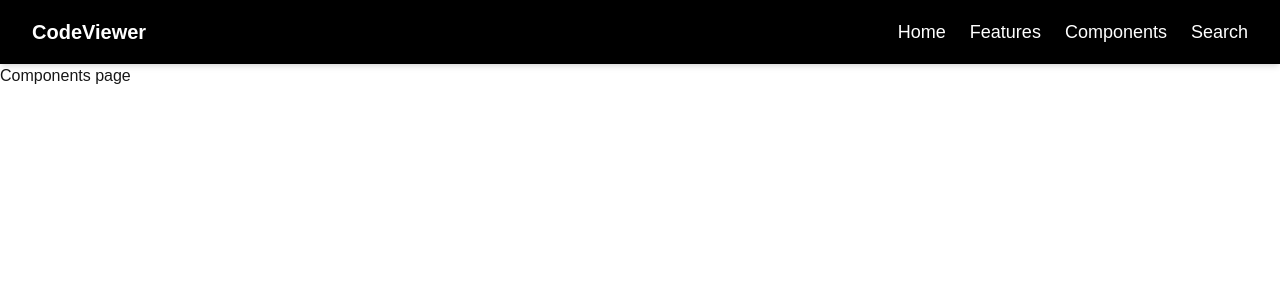
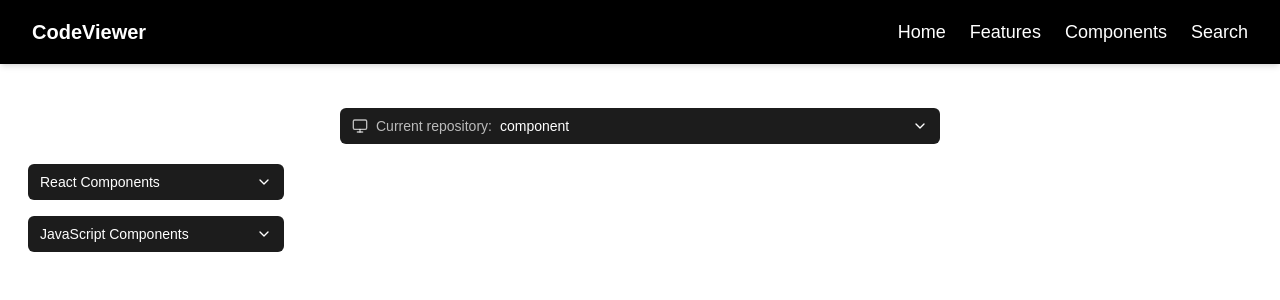
Before and after one commit to radhika757/machine-coding, a Next.js app: page /components in a window 1280 px wide. Shown: the top 300 px of the page. Built offline with nearby package versions, Linux system fonts and the light colour scheme.

Commit message:
Side Menu and dropdown ready

```diff
--- a/app/(routes)/components/page.tsx
+++ b/app/(routes)/components/page.tsx
@@ -1,12 +1,21 @@
 "use client"
 
+import Dropdown from '@/app/_components/dropdown/Dropdown'
+import SideMenu from '@/app/_components/side-menu/SideMenu'
 import React from 'react'
 
 const components = () => {
   return (
-    <div>
-      Components page
+   <>
+   <div className='px-7 py-6'>
+    <div className='flex justify-center mt-5'>
+      <Dropdown/>
     </div>
+    <div className='flex mt-5'>
+      <SideMenu/>
+    </div>
+   </div>
+   </>
   )
 }
 
--- /dev/null
+++ b/app/_components/dropdown/Dropdown.tsx
@@ -0,0 +1,68 @@
+import { ChevronDown, Monitor } from 'lucide-react'
+import React, { useState } from 'react'
+
+
+interface Option {
+    value: string
+    label: string
+}
+
+const options: Option[] = [
+    { value: "component", label: "component" },
+    { value: "code", label: "code" },
+]
+
+const Dropdown = () => {
+    const [isOpen, setIsOpen] = useState(false)
+    const [selectedOption, setSelectedOption] = React.useState<Option>(options[0])
+    const dropdownRef = React.useRef<HTMLDivElement>(null)
+
+    React.useEffect(() => {
+        const handleClickOutside = (event: MouseEvent) => {
+            if (dropdownRef.current && !dropdownRef.current.contains(event.target as Node)) {
+                setIsOpen(false)
+            }
+        }
+
+        document.addEventListener("mousedown", handleClickOutside)
+        return () => document.removeEventListener("mousedown", handleClickOutside)
+    }, [])
+
+    const handleSelect = (option: Option) => {
+        setSelectedOption(option)
+        setIsOpen(false)
+    }
+
+    return (
+        <div className="relative w-full max-w-[600px]" ref={dropdownRef}>
+            <button
+                onClick={() => setIsOpen(!isOpen)}
+                className="flex w-full items-center justify-between gap-2 rounded-md bg-[#1c1c1c] px-3 py-2 text-sm text-white transition-colors hover:bg-[#2c2c2c]"
+            >
+                <div className="flex items-center gap-2">
+                    <Monitor className="h-4 w-4 text-white/70" />
+                    <span className="text-white/70">Current repository:</span>
+                    <span>{selectedOption.label}</span>
+                </div>
+                <ChevronDown className={`h-4 w-4 transition-transform ${isOpen ? "rotate-180" : ""}`} />
+            </button>
+
+            {isOpen && (
+                <div className="absolute mt-1 w-full rounded-md border border-[#2c2c2c] bg-[#1c1c1c] py-1">
+                    {options.map((option) => (
+                        <button
+                            key={option.value}
+                            onClick={() => handleSelect(option)}
+                            className={`flex w-full items-center px-3 py-1.5 text-sm text-white transition-colors hover:bg-[#2c2c2c] ${selectedOption.value === option.value ? "bg-[#2c2c2c]" : ""
+                                }`}
+                        >
+                            {option.label}
+                        </button>
+                    ))}
+                </div>
+            )}
+        </div>
+    )
+}
+
+export default Dropdown
--- /dev/null
+++ b/app/_components/side-menu/SideMenu.tsx
@@ -0,0 +1,39 @@
+import { ChevronDown } from 'lucide-react'
+import React, { useState } from 'react'
+
+type ToggleKey = "react" | "javascript";
+
+const SideMenu = () => {
+    const [isOpen, setIsOpen] = useState({
+        react: false,
+        javascript: false
+    })
+
+    const handleToggle = (key: ToggleKey) => {
+        setIsOpen(prevState => ({
+            ...prevState,
+            [key]: !prevState[key]
+        }));
+    };
+
+    return (
+        <div className='w-full max-w-64'>
+            <button
+                onClick={() => handleToggle('react')}
+                className="flex w-full items-center justify-between gap-2 rounded-md bg-[#1c1c1c] px-3 py-2 text-sm text-white transition-colors hover:bg-[#2c2c2c]"
+            >
+                React Components
+                <ChevronDown className={`h-4 w-4 transition-transform ${isOpen.react ? "rotate-180" : ""}`} />
+            </button>
+            <button
+                onClick={() => handleToggle('javascript')}
+                className=" mt-4 flex w-full items-center justify-between gap-2 rounded-md bg-[#1c1c1c] px-3 py-2 text-sm text-white transition-colors hover:bg-[#2c2c2c]"
+            >
+                JavaScript Components
+                <ChevronDown className={`h-4 w-4 transition-transform ${isOpen.javascript ? "rotate-180" : ""}`} />
+            </button>
+        </div>
+    )
+}
+
+export default SideMenu
```
